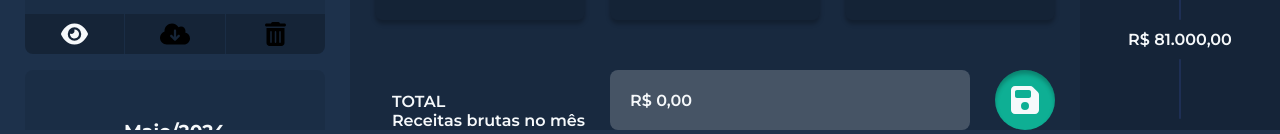
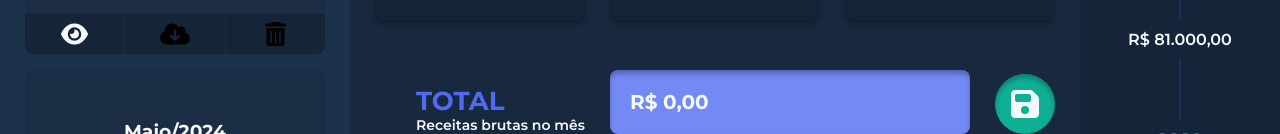
Before and after one commit to rodrigofontesdev/brutus-demo, a React (Vite) app: page / in a window 1280 px wide. Shown: the part 725-859 px from the top of the page. Built offline with nearby package versions, Linux system fonts and the light colour scheme.

Commit message:
refactor(molecule): apply design tokens to total component styles

```diff
--- a/src/components/molecules/Total/styles.ts
+++ b/src/components/molecules/Total/styles.ts
@@ -4,45 +4,47 @@ export const TotalStyle = styled.div`
   display: flex;
   justify-content: flex-end;
   align-items: flex-end;
-  gap: 1.5625rem;
+  gap: ${({ theme }) => theme.space[5]};
 `
 
 export const Heading = styled.div`
   p:first-of-type {
-    color: ${(props) => props.theme['blue-400']};
-    font: ${(props) => props.theme.title};
+    color: ${({ theme }) => theme.blue[400]};
+    font-size: ${({ theme }) => theme.font['2xl']};
+    font-weight: ${({ theme }) => theme.font.bold};
     text-transform: uppercase;
   }
 
   p:last-of-type {
-    color: ${(props) => props.theme['blue-50']};
-    font: ${(props) => props.theme['text-sm']};
+    color: ${({ theme }) => theme.blue[50]};
+    font-size: ${({ theme }) => theme.font.sm};
+    line-height: ${({ theme }) => theme.line.md};
   }
 `
 
 export const Amount = styled.div`
   max-width: 22.5rem;
-  height: 3.75rem;
   display: flex;
   align-items: center;
   flex-grow: 1;
   position: relative;
-  background-color: ${(props) => props.theme['blue-400']};
-  padding: 1.25rem;
-  border-radius: 0.5rem;
+  background-color: ${({ theme }) => theme.blue[400]};
+  padding: ${({ theme }) => theme.space[4]};
+  border-radius: ${({ theme }) => theme.radii.md};
 
   &::after {
     content: '';
     position: absolute;
     inset: 0;
-    background-color: rgb(255 255 255 / 20%);
-    border-radius: 0.5rem;
-    box-shadow: ${(props) => props.theme['shadow-inner']};
+    background-color: ${({ theme }) => theme.white.alpha[20]};
+    border-radius: ${({ theme }) => theme.radii.md};
+    box-shadow: ${({ theme }) => theme.shadow.inner.md};
   }
 
   span {
-    color: ${(props) => props.theme['blue-50']};
-    font: ${(props) => props.theme['title-sm']};
+    color: ${({ theme }) => theme.blue[50]};
+    font-size: ${({ theme }) => theme.font.xl};
+    font-weight: ${({ theme }) => theme.font.bold};
     z-index: 1;
   }
 `
```
